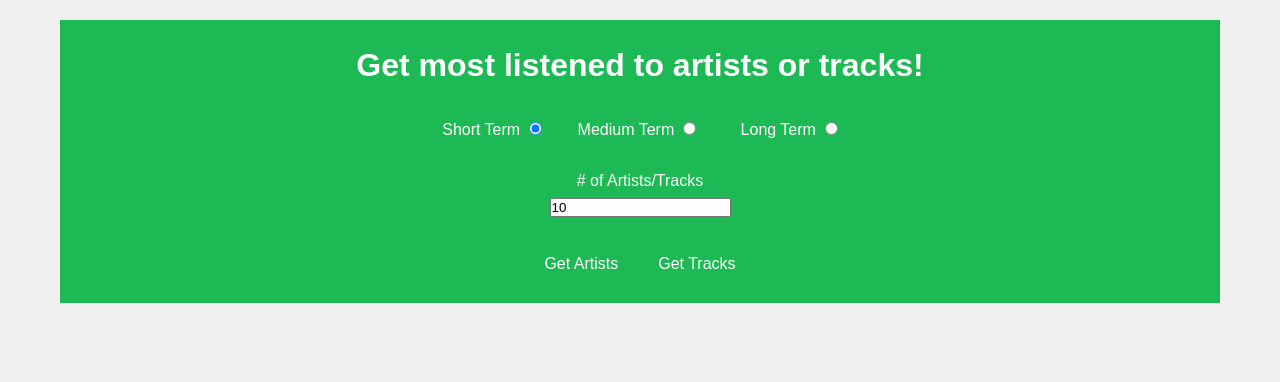
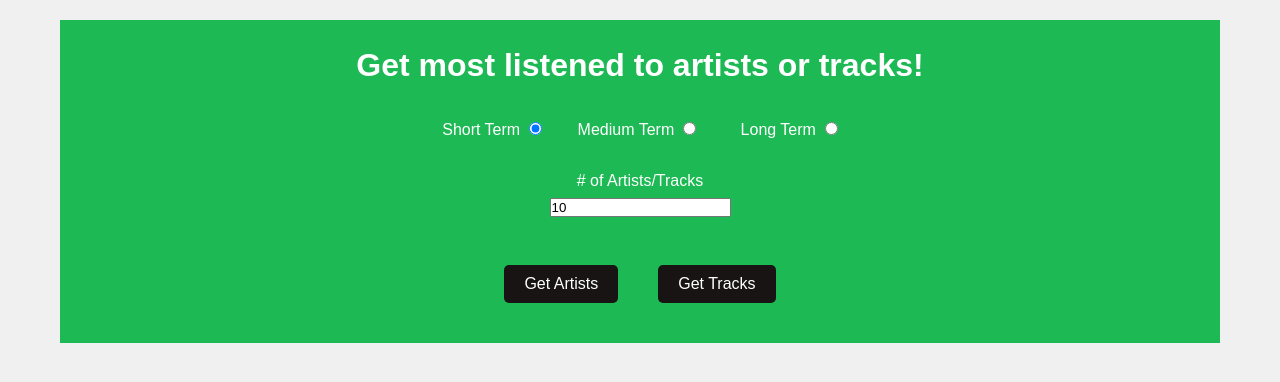
Before and after one commit to masashiyo/MusicRecFrontEnd, a React (Vite) app: page /songRecommendation in a window 1280 px wide. Shown: the top 382 px of the page. Built offline with nearby package versions, Linux system fonts and the light colour scheme.

Commit message:
fixed some more styling

```diff
--- a/src/index.css
+++ b/src/index.css
@@ -38,10 +38,11 @@ header {
 
 /* Button styles */
 .button {
+  margin: 20px;
   display: inline-block;
   padding: 10px 20px;
   font-size: 16px;
-  background-color: #1DB954;
+  background-color: #191414;
   color: #fff;
   border: none;
   border-radius: 5px;
@@ -50,7 +51,7 @@ header {
 }
 
 .button:hover {
-  background-color: #14843d;
+  background-color: #006124;
 }
 
 /* Artist card styles */
```
Also changed, not shown: src/pages/TopSongsAndArtists.jsx (+4 -4 lines).
